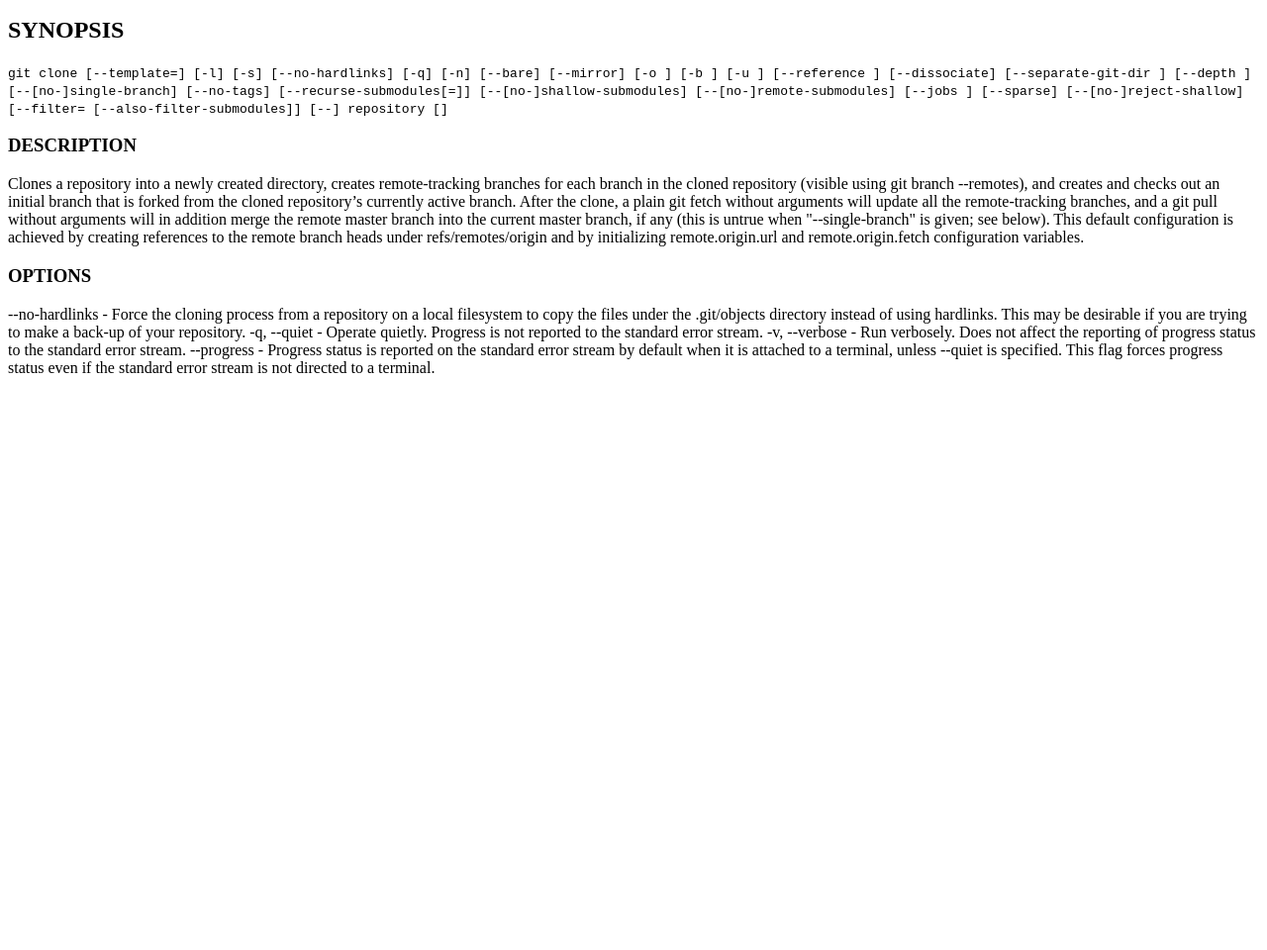
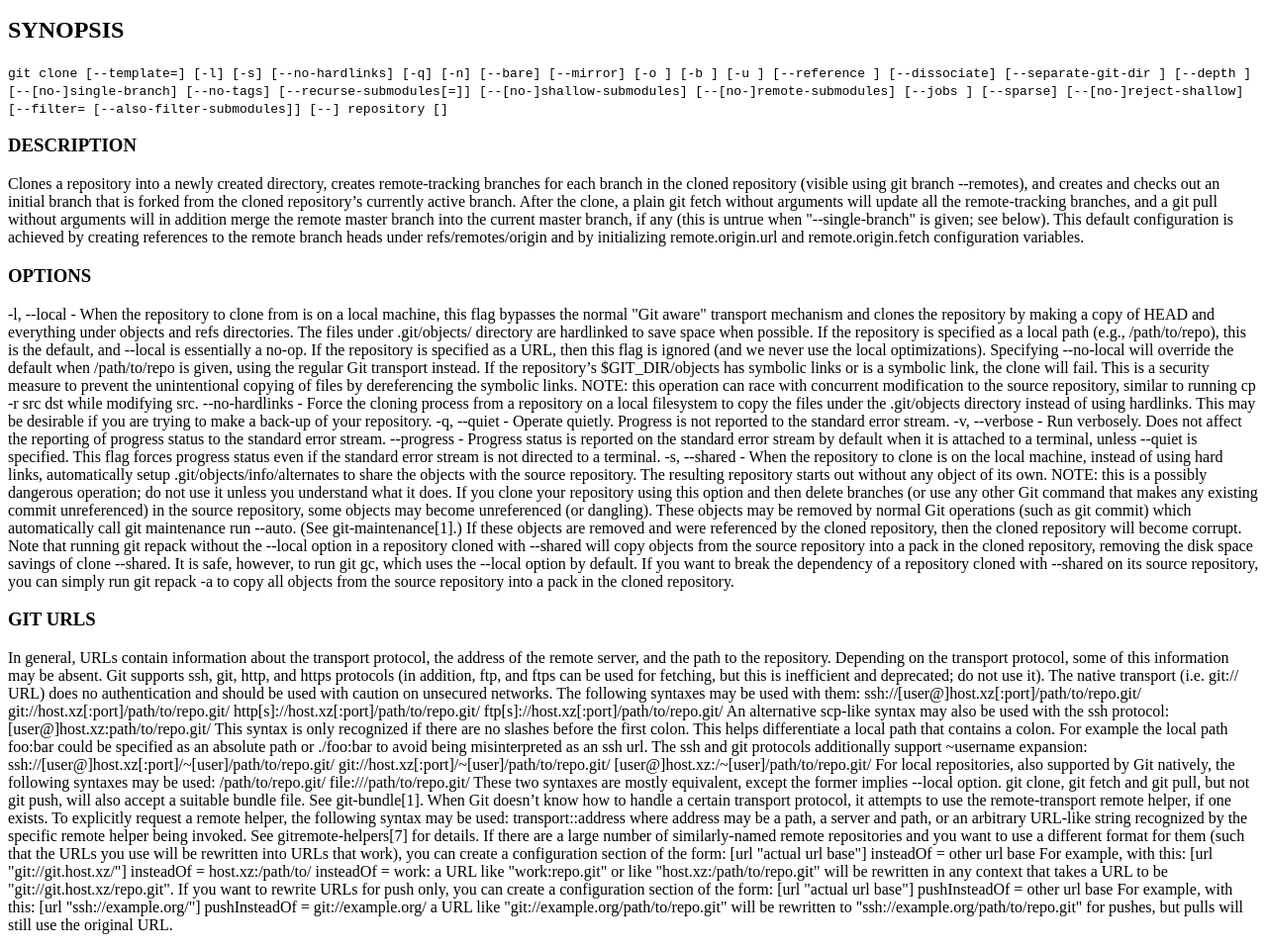
Before and after one commit to vladtymo/Git-Commands-UA1048, a plain HTML site: page commands/cmd-clone.html in a window 1280 px wide. Shown: the part 101-1061 px from the top of the page at 99% size. Before the commit the page ends 800 px from the top, so only its background shows below. Drawn offline with Linux system fonts and the light colour scheme.

Commit message:
Added more info

```diff
--- a/commands/cmd-clone.html
+++ b/commands/cmd-clone.html
@@ -37,18 +37,126 @@
         This default configuration is achieved by creating references to the remote branch heads under
         refs/remotes/origin and by initializing remote.origin.url and remote.origin.fetch configuration variables.
     <h3>OPTIONS</h3>
-    <p>--no-hardlinks - Force the cloning process from a repository on a local filesystem to copy the files under
+    <p>-l, --local - When the repository to clone from is on a local machine, this flag bypasses the normal
+        "Git aware" transport mechanism and clones the repository by making a copy of HEAD and everything under
+        objects and refs directories. The files under .git/objects/ directory are hardlinked to save space when possible.
+
+        If the repository is specified as a local path (e.g., /path/to/repo), this is the default, and --local
+        is essentially a no-op. If the repository is specified as a URL, then this flag is ignored (and we never
+        use the local optimizations). Specifying --no-local will override the default when /path/to/repo is given,
+        using the regular Git transport instead.
+
+        If the repository’s $GIT_DIR/objects has symbolic links or is a symbolic link, the clone will fail.
+        This is a security measure to prevent the unintentional copying of files by dereferencing the symbolic links.
+
+        NOTE: this operation can race with concurrent modification to the source repository, similar to running cp -r
+        src dst while modifying src.
+
+        --no-hardlinks - Force the cloning process from a repository on a local filesystem to copy the files under
         the .git/objects directory instead of using hardlinks. This may be desirable if you are trying to make
         a back-up of your repository.
 
         -q, --quiet - Operate quietly. Progress is not reported to the standard error stream.
-
 
         -v, --verbose - Run verbosely. Does not affect the reporting of progress status to the standard error stream.
 
         --progress - Progress status is reported on the standard error stream by default when it is attached to a
         terminal, unless --quiet is specified. This flag forces progress status even if the standard error stream is
         not directed to a terminal.
+
+        -s, --shared - When the repository to clone is on the local machine, instead of using hard links,
+        automatically setup .git/objects/info/alternates to share the objects with the source repository.
+        The resulting repository starts out without any object of its own.
+
+        NOTE: this is a possibly dangerous operation; do not use it unless you understand what it does.
+        If you clone your repository using this option and then delete branches (or use any other Git command
+        that makes any existing commit unreferenced) in the source repository, some objects may become unreferenced
+        (or dangling). These objects may be removed by normal Git operations (such as git commit) which automatically
+        call git maintenance run --auto. (See git-maintenance[1].) If these objects are removed and were referenced
+        by the cloned repository, then the cloned repository will become corrupt.
+
+        Note that running git repack without the --local option in a repository cloned with --shared will copy
+        objects from the source repository into a pack in the cloned repository, removing the disk space savings
+        of clone --shared. It is safe, however, to run git gc, which uses the --local option by default.
+
+        If you want to break the dependency of a repository cloned with --shared on its source repository,
+        you can simply run git repack -a to copy all objects from the source repository into a pack in the
+        cloned repository.
+
+    <h3>GIT URLS</h3>
+    <p>
+In general, URLs contain information about the transport protocol, the address of the remote server, and the path to the repository. Depending on the transport protocol, some of this information may be absent.
+
+Git supports ssh, git, http, and https protocols (in addition, ftp, and ftps can be used for fetching, but this is inefficient and deprecated; do not use it).
+
+The native transport (i.e. git:// URL) does no authentication and should be used with caution on unsecured networks.
+
+The following syntaxes may be used with them:
+
+    ssh://[user@]host.xz[:port]/path/to/repo.git/
+
+    git://host.xz[:port]/path/to/repo.git/
+
+    http[s]://host.xz[:port]/path/to/repo.git/
+
+    ftp[s]://host.xz[:port]/path/to/repo.git/
+
+An alternative scp-like syntax may also be used with the ssh protocol:
+
+    [user@]host.xz:path/to/repo.git/
+
+This syntax is only recognized if there are no slashes before the first colon. This helps differentiate a local path that contains a colon. For example the local path foo:bar could be specified as an absolute path or ./foo:bar to avoid being misinterpreted as an ssh url.
+
+The ssh and git protocols additionally support ~username expansion:
+
+    ssh://[user@]host.xz[:port]/~[user]/path/to/repo.git/
+
+    git://host.xz[:port]/~[user]/path/to/repo.git/
+
+    [user@]host.xz:/~[user]/path/to/repo.git/
+
+For local repositories, also supported by Git natively, the following syntaxes may be used:
+
+    /path/to/repo.git/
+
+    file:///path/to/repo.git/
+
+These two syntaxes are mostly equivalent, except the former implies --local option.
+
+git clone, git fetch and git pull, but not git push, will also accept a suitable bundle file. See git-bundle[1].
+
+When Git doesn’t know how to handle a certain transport protocol, it attempts to use the remote-transport remote helper, if one exists. To explicitly request a remote helper, the following syntax may be used:
+
+    transport::address
+
+where address may be a path, a server and path, or an arbitrary URL-like string recognized by the specific remote helper being invoked. See gitremote-helpers[7] for details.
+
+If there are a large number of similarly-named remote repositories and you want to use a different format for them (such that the URLs you use will be rewritten into URLs that work), you can create a configuration section of the form:
+
+	[url "actual url base"]
+		insteadOf = other url base
+
+For example, with this:
+
+	[url "git://git.host.xz/"]
+		insteadOf = host.xz:/path/to/
+		insteadOf = work:
+
+a URL like "work:repo.git" or like "host.xz:/path/to/repo.git" will be rewritten in any context that takes a URL to be "git://git.host.xz/repo.git".
+
+If you want to rewrite URLs for push only, you can create a configuration section of the form:
+
+	[url "actual url base"]
+		pushInsteadOf = other url base
+
+For example, with this:
+
+	[url "ssh://example.org/"]
+		pushInsteadOf = git://example.org/
+
+a URL like "git://example.org/path/to/repo.git" will be rewritten to "ssh://example.org/path/to/repo.git" for pushes, but pulls will still use the original URL.
+
+    </p>
 </body>
 
 </html>
```
Also changed, not shown: index.html (+1 -0 lines).
